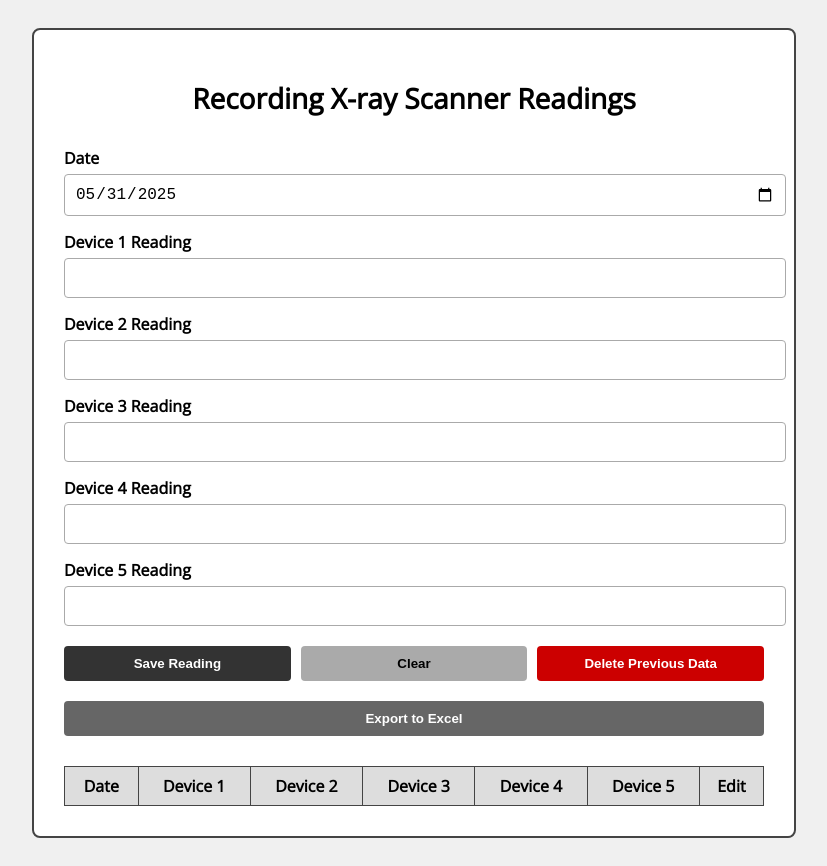
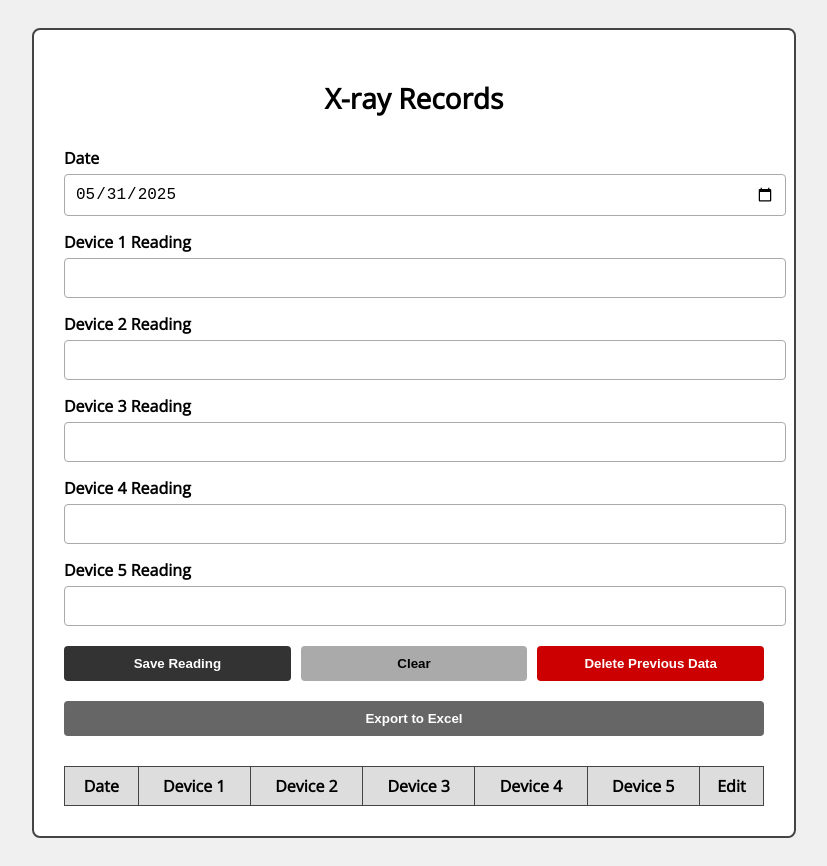
Before and after one commit to Seniorfalcon/xray_pwa, a plain HTML site: page index.html in a window 1280 px wide. Shown: the whole page, without its empty margins (226-1053 px from the left). Drawn offline with nearby package versions, Linux system fonts and the light colour scheme.

Commit message:
Update index.html

```diff
--- a/index.html
+++ b/index.html
@@ -106,7 +106,7 @@
 <body>
   <div class="container">
     <div class="header">
-      <h1>Recording X-ray Scanner Readings</h1>
+      <h1>X-ray Records</h1>
     </div>
     <form id="deviceForm">
       <label for="date">Date</label>
```
